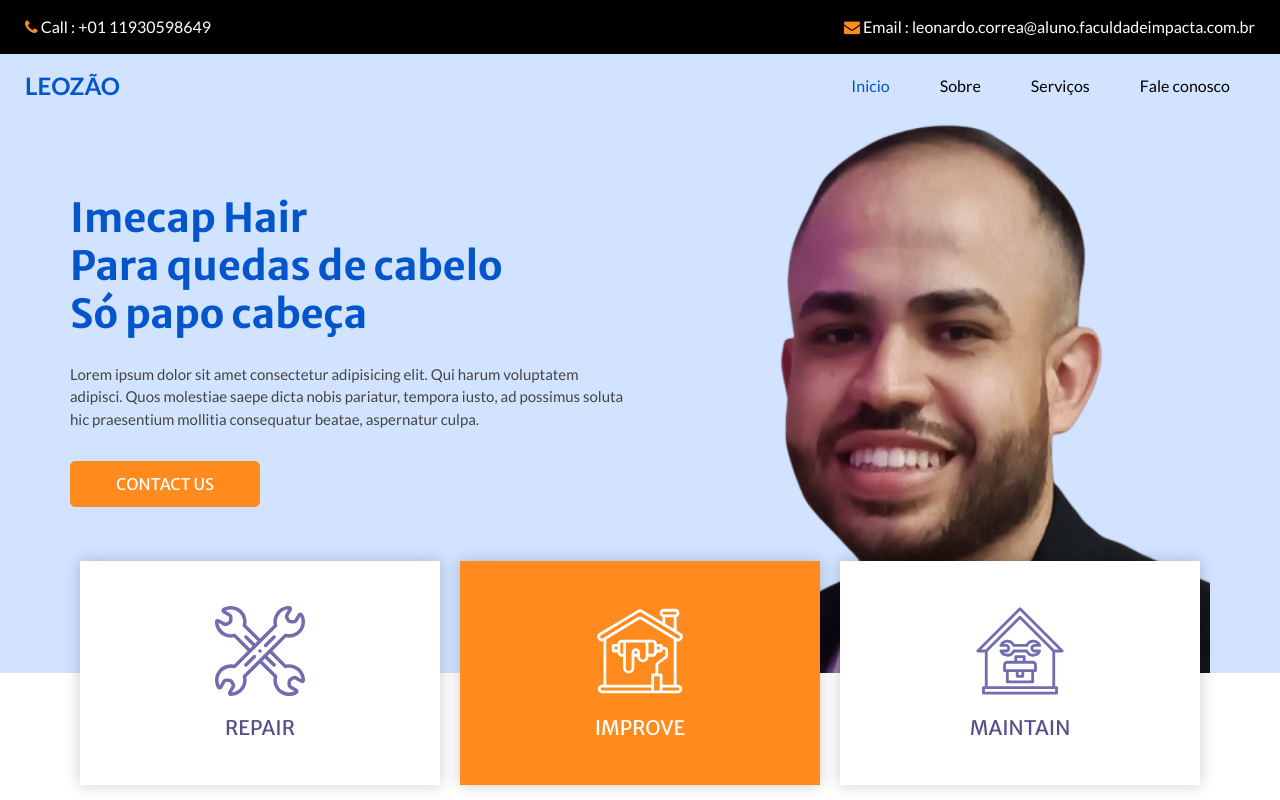
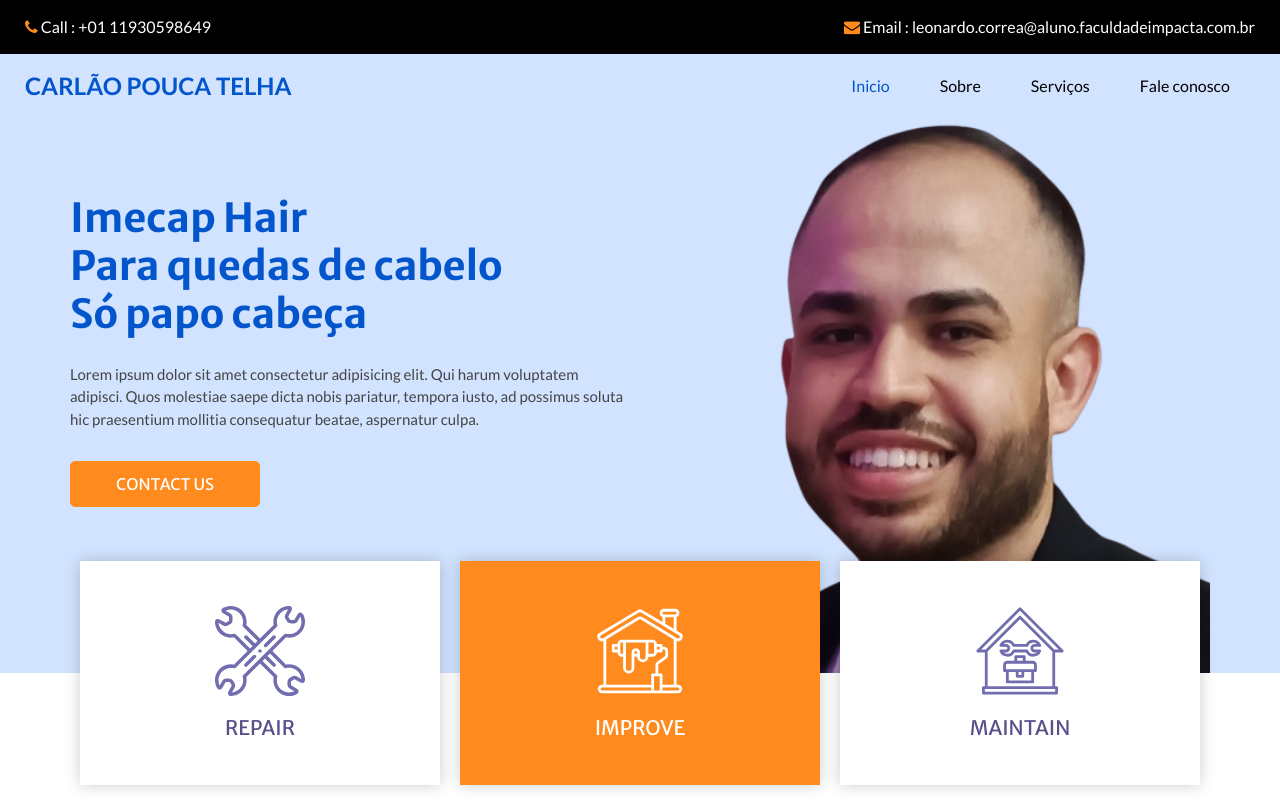
Before and after one commit to leonardocorreah/app-site-devops, a plain HTML site: page index.html in a window 1280 px wide. Shown: the top 800 px of the page. Drawn offline with nearby package versions, Linux system fonts and the light colour scheme; some packages are replaced by stand-ins of ours.

Commit message:
Update index.html

```diff
--- a/index.html
+++ b/index.html
@@ -55,7 +55,7 @@
           <nav class="navbar navbar-expand-lg custom_nav-container ">
             <a class="navbar-brand" href="index.html">
               <span>
-                Leozão
+                Carlão pouca telha
               </span>
             </a>
 
```
